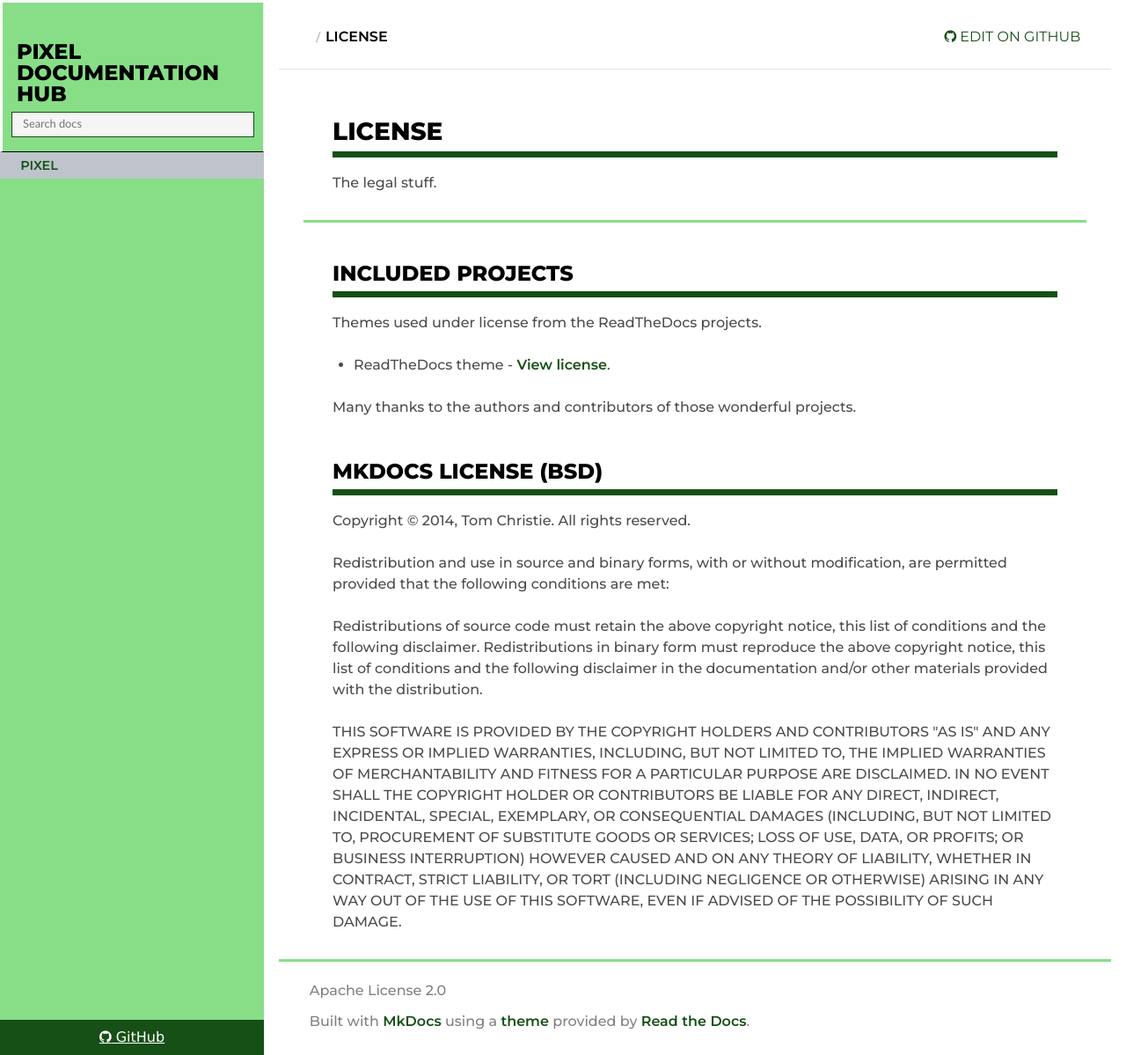
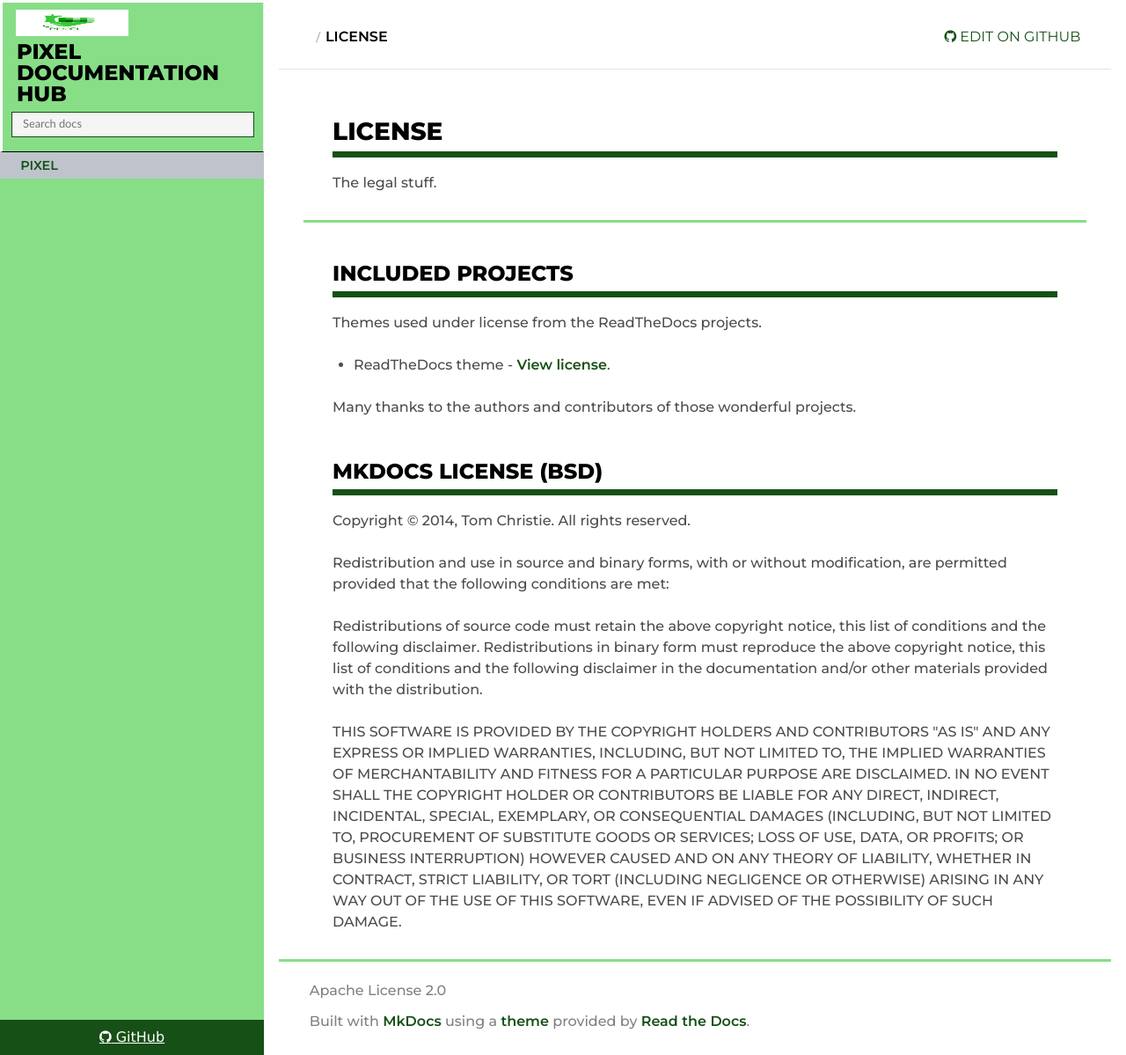
Before and after one commit to pixel-ports/docs-hub, an MkDocs documentation site: the page built from docs/about/license.md, in a window 1280 px wide and 1199 px high. Shown: the whole window at 88% size. Built offline with MkDocs 1.6.1, drawn with Linux system fonts in a browser that asks for light colours; nearby versions of some CDN libraries; old or Windows-style settings are respelled for this version of MkDocs.

Commit message:
Update pixel_b.css

```diff
--- a/docs/css/pixel_b.css
+++ b/docs/css/pixel_b.css
@@ -72,7 +72,7 @@ a.icon-home{
   border-right: #efefef solid 1px;
  clear:both !important;
  padding:40px 10px 16px 10px;
- background-image: url('img/PIXEL_new_logo_small.png') !important;
+ background-image: url('PIXEL_new_logo_small.png') !important;
  background-size: 128px 30px !important;
  background-repeat: no-repeat !important;
  background-position: 15px 8px !important;
```
